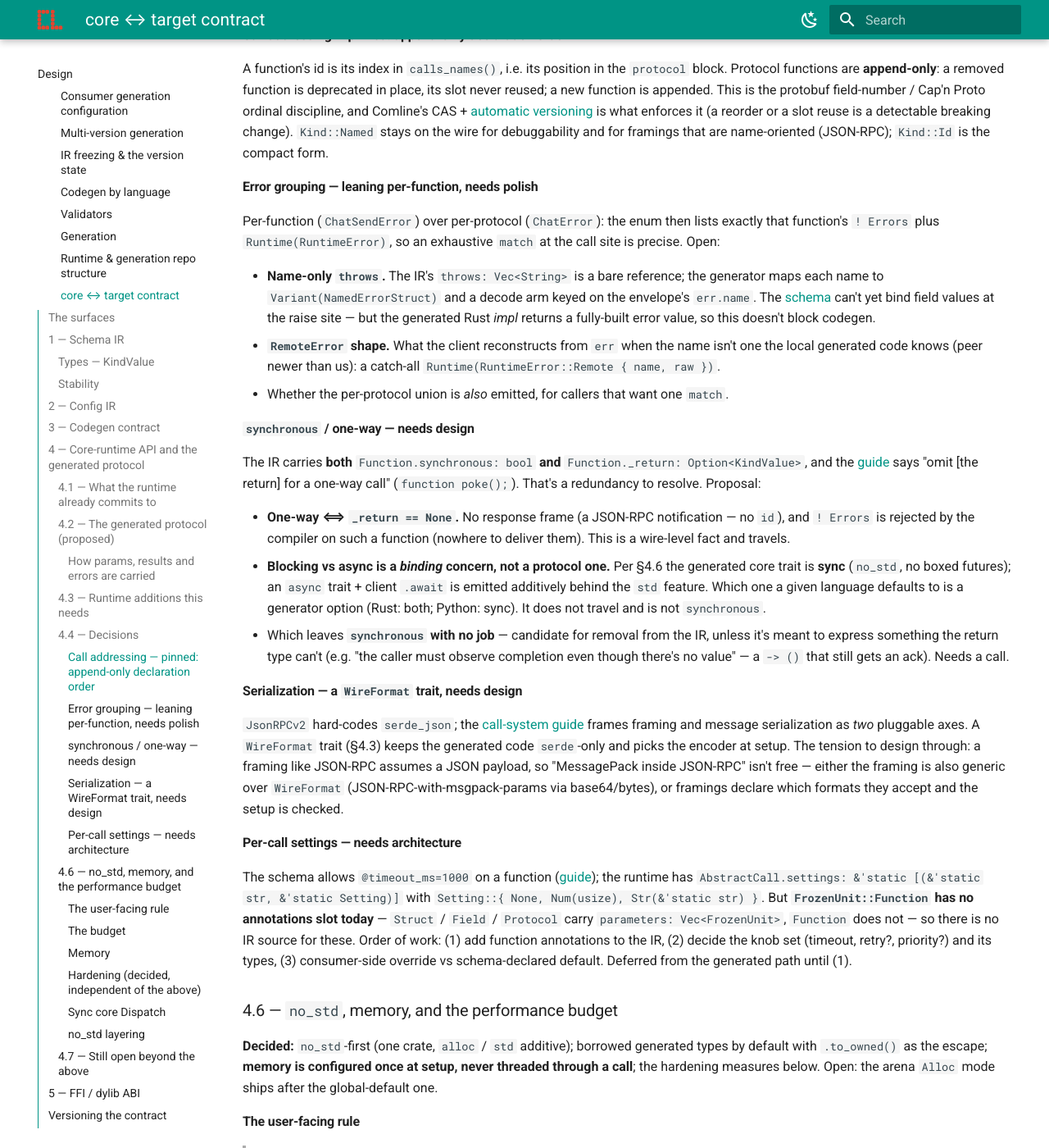
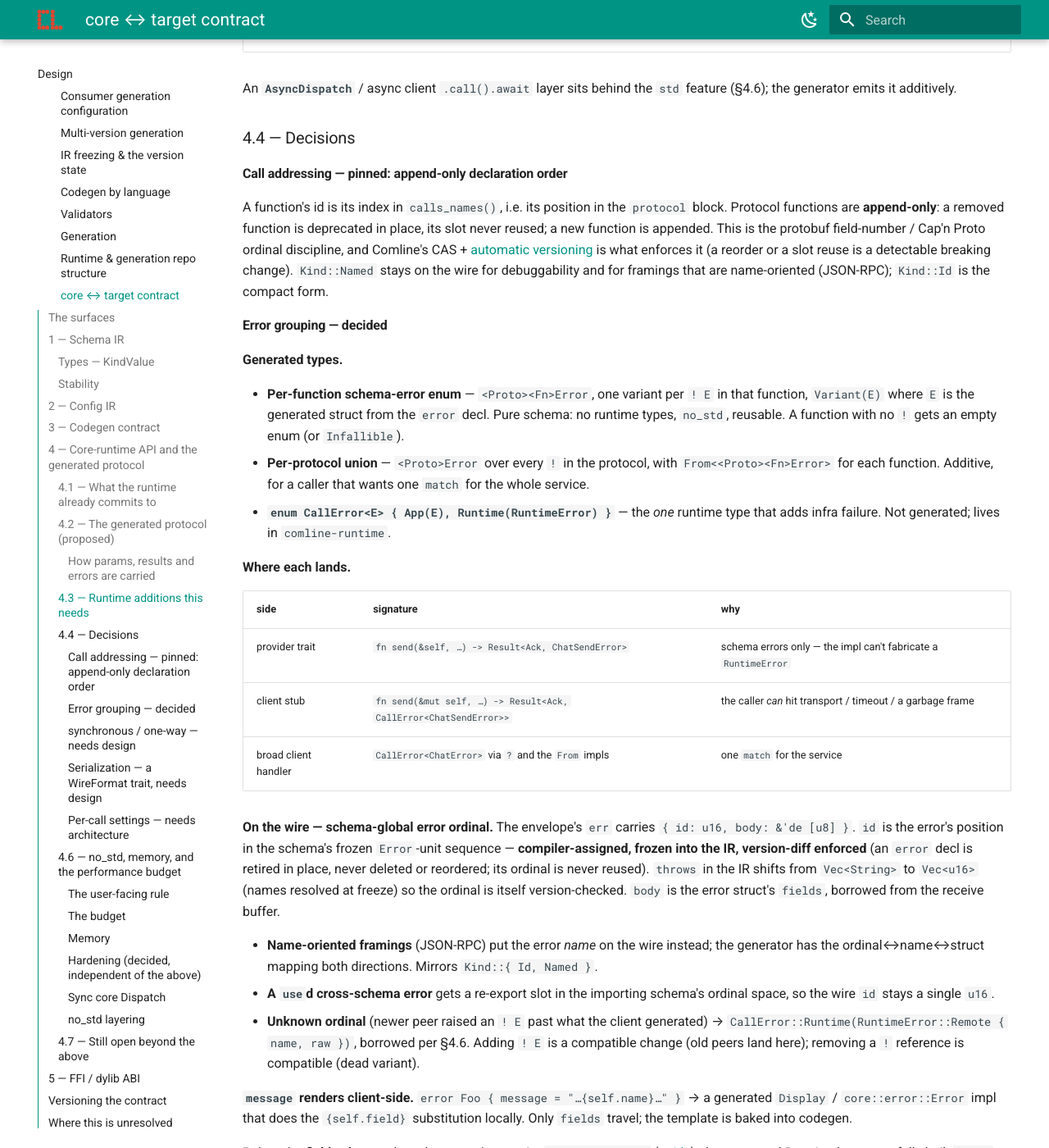
Before and after one commit to ComlineProject/docs, an MkDocs documentation site: the page built from docs/docs/design/core-target-contract.md, in a window 1280 px wide and 1400 px high, scrolled down 6523 px. Shown: the whole window at 82% size. Built offline with MkDocs 1.6.1 and Material for MkDocs 9.7.7, drawn with Linux system fonts in a browser that asks for light colours; the version menu is left out; some of the changed text lies outside the part shown.

Commit message:
docs(design): decide error grouping (surface 4)
Per-function schema-only error enum (default return) + additive per-protocol
union with From impls + a runtime CallError<E> { App, Runtime } wrapper.
Provider trait returns the pure enum; client stub returns CallError<E>.
Wire: schema-global error ordinal (err { id: u16, body }), compiler-assigned
= position in the frozen Error-unit sequence, version-diff enforced
(retire-in-place, never reuse); throws shifts Vec<String> -> Vec<u16> at
freeze. Name-oriented framings send the name; cross-schema errors get a
re-export slot; unknown ordinal -> RuntimeError::Remote. message renders
client-side (Display impl, only fields travel). Update 4.2 example, 4.3
table, surface 1 throws note, status + unresolved list.

```diff
--- a/docs/docs/design/core-target-contract.md
+++ b/docs/docs/design/core-target-contract.md
@@ -4,8 +4,9 @@ Status: **draft** — surfaces 1–3 (schema IR, config IR, codegen contract) ar
 solid and ready to build a `code` generator on; surface 4 (runtime API +
 generated protocol) has a worked design in §4 — `no_std`-first, borrowed
 generated types, memory configured once at setup, a zero-alloc call budget and a
-hardening baseline (§4.6) decided; error grouping, `synchronous`, the
-`WireFormat` axis and per-call settings (§4.4) still open · Affects
+hardening baseline (§4.6), call addressing and error grouping (§4.4) decided;
+`synchronous`, the `WireFormat` axis and per-call settings (§4.4) still open ·
+Affects
 `ComlineProject/core`, `ComlineProject/generation`, `ComlineProject/runtime`,
 `ComlineProject/comline-<lang>`, `ComlineProject/cli`
 
@@ -49,7 +50,8 @@ The variants a generator will actually match on:
 - `Protocol { docstring, parameters, name, functions, span }` — `functions` are `Function`
 - `Function { docstring, name, synchronous, arguments, _return, throws, span }`
   — `arguments` are `FrozenArgument { name, kind, span }`, `_return` is
-  `Option<KindValue>`, `throws` is `Vec<String>` (names, unresolved)
+  `Option<KindValue>`, `throws` is `Vec<String>` today (names, unresolved) —
+  slated to become `Vec<u16>`, schema-global error ordinals, at freeze (§4.4)
 - `Error { docstring, parameters, name, message, fields }`
 - `Constant { docstring, name, kind_value, span }`
 - `Validator`, `ValidatorRef`, `ExpressionBlock`, `Assert`, `Settings` — the
@@ -176,20 +178,23 @@ For `protocol Chat { function send(msg: Msg) -> Ack ! Rejected; function history
 #[derive(Serialize, Deserialize)] struct ChatSendParams   { msg: Msg }
 #[derive(Serialize, Deserialize)] struct ChatHistoryParams { limit: u32 }
 
-// 2. one error enum per function: its `! Errors` plus a runtime variant
-enum ChatSendError    { Rejected(Rejected), Runtime(RuntimeError) }
-enum ChatHistoryError { Runtime(RuntimeError) }
+// 2. one *schema-only* error enum per function — its `! Errors`, no runtime types (§4.4)
+enum ChatSendError    { Rejected(Rejected) }
+enum ChatHistoryError { /* no `!` → empty */ }
+// + a per-protocol union, additive, for one broad handler:
+enum ChatError { Rejected(Rejected) /* ∪ every `!` in Chat */ }
+impl From<ChatSendError> for ChatError { /* … */ }
 
-// 3. provider trait — the user implements this  (sync core; async is additive, §4.6)
+// 3. provider trait — the user implements this; schema errors only (sync core; async is additive, §4.6)
 trait Chat {
     fn send(&self, msg: Msg<'_>) -> Result<Ack, ChatSendError>;
     fn history(&self, limit: u32) -> Result<Vec<Msg<'static>>, ChatHistoryError>;
 }
 
-// 4. consumer stub — generated, wraps a CallSystemConsumer
+// 4. consumer stub — wraps a CallSystemConsumer; CallError<E> adds infra failure
 struct ChatClient<C> { cs: C }
 impl<C: CallSystemConsumer> ChatClient<C> {
-    fn send(&mut self, msg: Msg<'_>) -> Result<Ack, ChatSendError> {
+    fn send(&mut self, msg: Msg<'_>) -> Result<Ack, CallError<ChatSendError>> {
         self.cs.call(Kind::Id(0), &ChatSendParams { msg })   // encodes into a reused buffer,
     }                                                        // decodes the ok/err envelope borrowed
     // history → Kind::Id(1) …
@@ -231,8 +236,8 @@ statically typed and the generator emits a named struct per function instead:
 |---|---|
 | params | `struct <Proto><Fn>Params<'de> { … }` — one field per argument, in declaration order |
 | result | the return type directly (`Ack`, a primitive, …) |
-| error | `enum <Proto><Fn>Error { <Named>(<Named>), …, Runtime(RuntimeError) }` |
-| envelope | a small runtime type: `{ ok: R }` \| `{ err: { name, body } }` |
+| error | `enum <Proto><Fn>Error { <Named>(<Named>), … }` — schema `!` errors only; plus a per-protocol union `<Proto>Error`. The client wraps in `CallError<E>` for infra failure (§4.4) |
+| envelope | a small runtime type: `{ ok: R }` \| `{ err: { id: u16, body: &'de [u8] } }` (§4.4) |
 
 The params struct **is** the message. It is a stack struct literal at the call
 site (zero cost), serialized in one pass straight into the call system's reused
@@ -261,9 +266,10 @@ Shapes chosen for the §4.6 budget — sync core, write-into-buffer, borrowed de
 |---|---|---|
 | `RuntimeError` | `enum { Transport, Serialization, Framing, Timeout, UnknownCall, Remote { name, raw } }` — `core::error::Error`, no `String` on the happy path | replace `Result<T, ()>` everywhere |
 | `trait Dispatch` | `fn dispatch(&self, Kind, params: &[u8], &dyn WireFormat, out: &mut dyn BufMut) -> Result<(), RuntimeError>` — sync, no return alloc | provider call system holds `&D` / `Arc<D>` (generic, not `dyn`) and routes inbound frames to it |
-| `CallSystemConsumer::call<'de, P, R>` | `fn call<P: Serialize, R: Deserialize<'de>>(&'de mut self, Kind, &P) -> Result<R, RemoteError>` — `R` borrows the response buffer | replaces `send_async_call<M>` (the one-type-param bug) |
+| `CallSystemConsumer::call<'de, P, R, E>` | `fn call<P: Serialize, R: Deserialize<'de>, E>(&'de mut self, Kind, &P) -> Result<R, CallError<E>>` — `R` / `E` borrow the response buffer | replaces `send_async_call<M>` (the one-type-param bug) |
+| `enum CallError<E>` | `{ App(E), Runtime(RuntimeError) }` | the one runtime type that adds infra failure to a schema-only error enum (§4.4) |
 | `trait WireFormat` | `encode<T: Serialize>(&self, &T, out: &mut dyn BufMut)` / `decode<'de, T: Deserialize<'de>>(&self, &'de [u8]) -> Result<T, _>` — no `Vec` return, borrow on decode | the serialization axis; call systems are generic over / configured with one |
-| wire envelope | tag byte + `ok: R` \| `err { name: &str, body: &[u8] }` — both borrowed | carry a named thrown error back to the client stub |
+| wire envelope | tag byte + `ok: R` \| `err { id: u16, body: &'de [u8] }` — schema-global error ordinal + the error's fields, both borrowed (§4.4) | carry a raised error back to the client stub |
 | `trait BufMut` | minimal `no_std` append target (`put_slice`, `put_u8`, …); `Vec<u8>` and `&mut [u8]` implement it | the receive + encode buffers, **injected once at setup** (§4.6), reset not realloc'd per call |
 | `trait Alloc` | seam for owned bits — global (`alloc`) \| arena \| none; chosen once at setup | `.to_owned()` copies and decoded collection spines |
 
@@ -283,22 +289,54 @@ reorder or a slot reuse is a detectable breaking change). `Kind::Named` stays on
 the wire for debuggability and for framings that are name-oriented (JSON-RPC);
 `Kind::Id` is the compact form.
 
-#### Error grouping — leaning per-function, needs polish
+#### Error grouping — **decided**
 
-Per-function (`ChatSendError`) over per-protocol (`ChatError`): the enum then
-lists exactly that function's `! Errors` plus `Runtime(RuntimeError)`, so an
-exhaustive `match` at the call site is precise. Open:
+**Generated types.**
 
-- **Name-only `throws`.** The IR's `throws: Vec<String>` is a bare reference; the
-  generator maps each name to `Variant(NamedErrorStruct)` and a decode arm keyed
-  on the envelope's `err.name`. The [schema](../guide/idl/error.md) can't yet
-  bind field values at the raise site — but the generated Rust *impl* returns a
-  fully-built error value, so this doesn't block codegen.
-- **`RemoteError` shape.** What the client reconstructs from `err` when the name
-  isn't one the local generated code knows (peer newer than us): a catch-all
-  `Runtime(RuntimeError::Remote { name, raw })`.
-- Whether the per-protocol union is *also* emitted, for callers that want one
-  `match`.
+- **Per-function schema-error enum** — `<Proto><Fn>Error`, one variant per `! E`
+  in that function, `Variant(E)` where `E` is the generated struct from the
+  `error` decl. Pure schema: no runtime types, `no_std`, reusable. A function
+  with no `!` gets an empty enum (or `Infallible`).
+- **Per-protocol union** — `<Proto>Error` over every `!` in the protocol, with
+  `From<<Proto><Fn>Error>` for each function. Additive, for a caller that wants
+  one `match` for the whole service.
+- **`enum CallError<E> { App(E), Runtime(RuntimeError) }`** — the *one* runtime
+  type that adds infra failure. Not generated; lives in `comline-runtime`.
+
+**Where each lands.**
+
+| side | signature | why |
+|---|---|---|
+| provider trait | `fn send(&self, …) -> Result<Ack, ChatSendError>` | schema errors only — the impl can't fabricate a `RuntimeError` |
+| client stub | `fn send(&mut self, …) -> Result<Ack, CallError<ChatSendError>>` | the caller *can* hit transport / timeout / a garbage frame |
+| broad client handler | `CallError<ChatError>` via `?` and the `From` impls | one `match` for the service |
+
+**On the wire — schema-global error ordinal.** The envelope's `err` carries
+`{ id: u16, body: &'de [u8] }`. `id` is the error's position in the schema's
+frozen `Error`-unit sequence — **compiler-assigned, frozen into the IR,
+version-diff enforced** (an `error` decl is retired in place, never deleted or
+reordered; its ordinal is never reused). `throws` in the IR shifts from
+`Vec<String>` to `Vec<u16>` (names resolved at freeze) so the ordinal is itself
+version-checked. `body` is the error struct's `fields`, borrowed from the
+receive buffer.
+
+- **Name-oriented framings** (JSON-RPC) put the error *name* on the wire instead;
+  the generator has the ordinal↔name↔struct mapping both directions. Mirrors
+  `Kind::{ Id, Named }`.
+- **A `use`d cross-schema error** gets a re-export slot in the importing schema's
+  ordinal space, so the wire `id` stays a single `u16`.
+- **Unknown ordinal** (newer peer raised an `! E` past what the client
+  generated) → `CallError::Runtime(RuntimeError::Remote { name, raw })`, borrowed
+  per §4.6. Adding `! E` is a compatible change (old peers land here); removing a
+  `!` reference is compatible (dead variant).
+
+**`message` renders client-side.** `error Foo { message = "…{self.name}…" }` →
+a generated `Display` / `core::error::Error` impl that does the `{self.field}`
+substitution locally. Only `fields` travel; the template is baked into codegen.
+
+**Raise-site field values** — the schema can't yet write
+`! Foo(name = x)` ([guide](../guide/idl/error.md)); the generated Rust *impl*
+returns a fully-built `Foo { name }`, so this language gap doesn't block codegen.
 
 #### `synchronous` / one-way — needs design
 
@@ -505,8 +543,9 @@ Git revs, so there is no semver gate — the discipline is:
 Surfaces 1–3 are ready to build a `code` generator on now (`comline-typescript`,
 rollout step 4). The live design work is all in **surface 4**:
 
-- §4.4 — error grouping, `synchronous` / one-way, the `WireFormat` axis,
-  per-call settings (each needs a decision before `comline-rust`, step 5).
+- §4.4 — `synchronous` / one-way, the `WireFormat` axis, per-call settings
+  (each needs a decision before `comline-rust`, step 5). Call addressing and
+  error grouping are decided.
 - §4.6 — decided (`no_std`-first, borrowed-default, memory-set-up-once, the
   hardening trio); the runtime doesn't implement it yet, and the arena `Alloc`
   mode is a follow-on after the global default.
```
